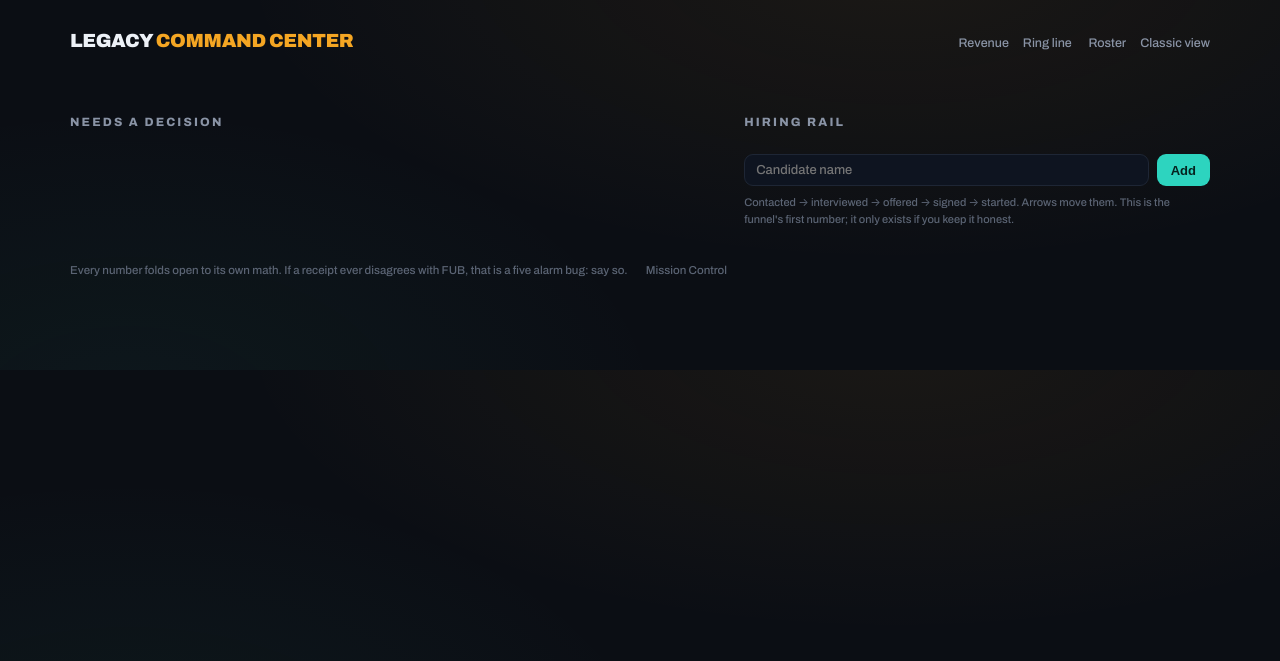
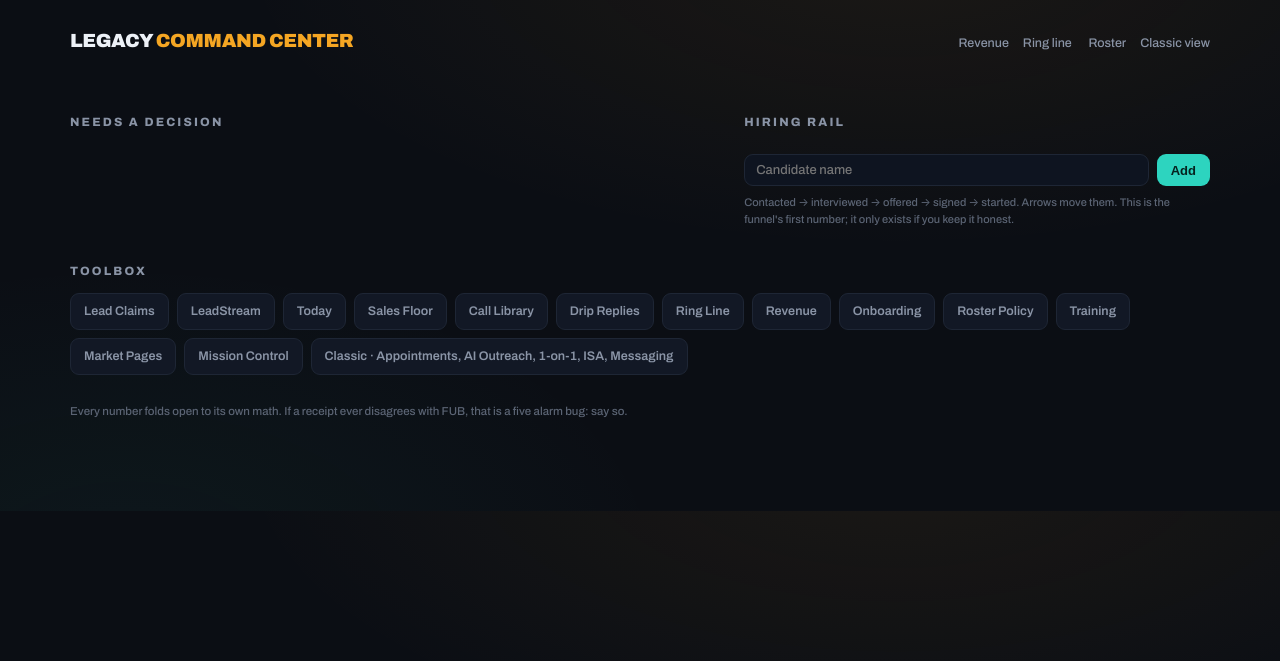
Before and after one commit to barryjenk777/fub-kpi-audit, a Flask app: template templates/operator_home.html in a window 1280 px wide. Shown: the top 661 px of the page. Run offline with Flask 3, Linux system fonts and the light colour scheme; the template is opened without the code that fills it, so the values that code supplies are empty.

Commit message:
feat(operator): Toolbox row — every Classic destination reachable from the new home
Barry: which features aren't represented? The in-Classic tabs
(Appointments, AI Outreach, 1-on-1, ISA, Messaging) and nine
standalone pages had no doors. One quiet grid at the bottom now
lists everything; decisions stay on top.

Co-Authored-By: Claude Fable 5 <noreply@anthropic.com>

```diff
--- a/templates/operator_home.html
+++ b/templates/operator_home.html
@@ -147,7 +147,13 @@ a.qbtn{text-decoration:none}
   border:none;border-radius:9px;padding:8px 14px;cursor:pointer;
   font-size:13px}
 
-.foot{margin-top:34px;font-size:11.5px;color:var(--faint);
+.toolbox{display:flex;gap:8px;flex-wrap:wrap}
+.toolbox a{background:var(--panel);border:1px solid var(--line);
+  border-radius:9px;padding:8px 13px;font-size:12.5px;font-weight:600;
+  color:var(--muted)}
+.toolbox a:hover{color:var(--ink);border-color:var(--teal);
+  text-decoration:none}
+.foot{margin-top:28px;font-size:11.5px;color:var(--faint);
   display:flex;gap:18px;flex-wrap:wrap}
 .foot a{color:var(--faint)}
 .foot a:hover{color:var(--ink)}
@@ -193,10 +199,29 @@ a.qbtn{text-decoration:none}
     </div>
   </div>
 
+  <div style="margin-top:34px">
+    <h2>Toolbox</h2>
+    <div class="toolbox">
+      <a href="/dispatch">Lead Claims</a>
+      <a href="/leadstream">LeadStream</a>
+      <a href="/today">Today</a>
+      <a href="/salesfloor">Sales Floor</a>
+      <a href="/calls">Call Library</a>
+      <a href="/callaction">Drip Replies</a>
+      <a href="/callingly-console">Ring Line</a>
+      <a href="/revenue">Revenue</a>
+      <a href="/team/onboarding">Onboarding</a>
+      <a href="/admin/policy">Roster Policy</a>
+      <a href="/training">Training</a>
+      <a href="/market">Market Pages</a>
+      <a href="/system">Mission Control</a>
+      <a href="/classic">Classic · Appointments, AI Outreach, 1-on-1,
+        ISA, Messaging</a>
+    </div>
+  </div>
   <div class="foot">
     <span>Every number folds open to its own math. If a receipt ever
     disagrees with FUB, that is a five alarm bug: say so.</span>
-    <a href="/system">Mission Control</a>
   </div>
 </div>
 <div class="toast" id="toast"></div>
```
